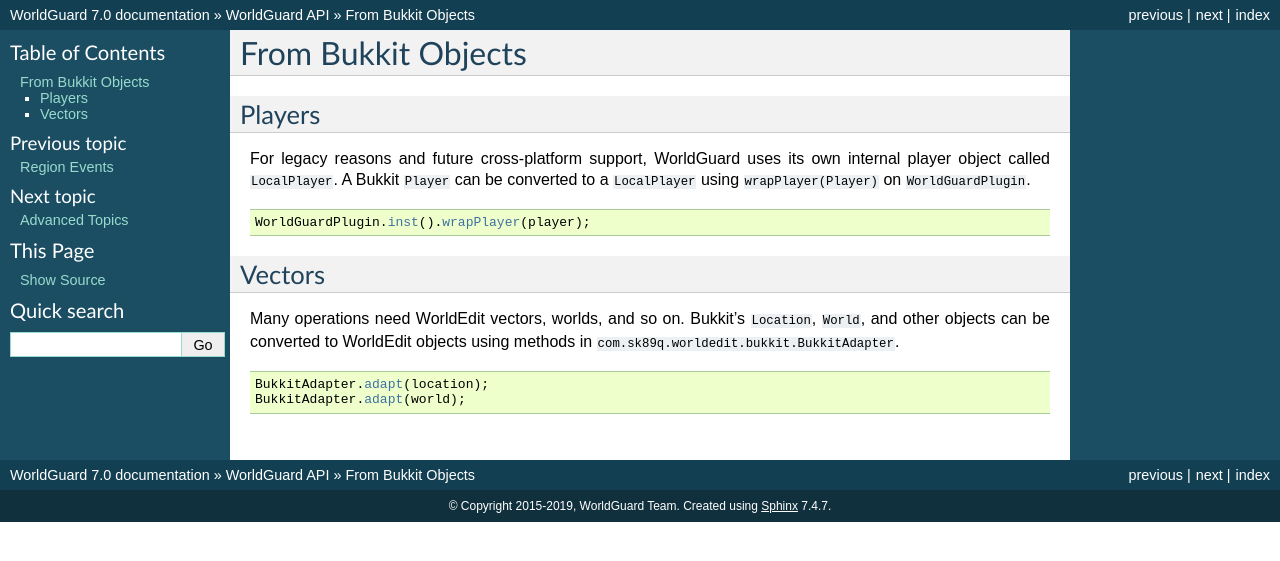
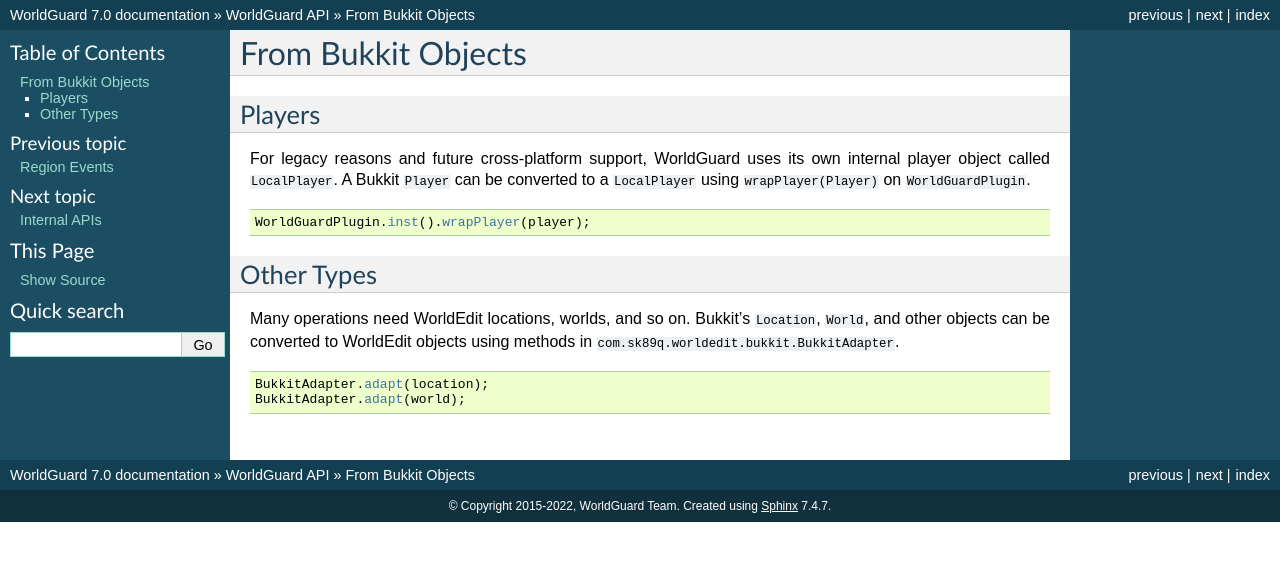
Before and after one commit to aurorasmiles/WorldGuardDocs, a Sphinx documentation site: the page built from source/developer/native-objects.rst, in a window 1280 px wide. Shown: the top 561 px of the page. Built offline with Sphinx 7.4.7, drawn with Linux system fonts in a browser that asks for light colours.

Commit message:
Make internal apis explicit.
Also some housekeeping.

```diff
--- a/source/conf.py
+++ b/source/conf.py
@@ -14,6 +14,7 @@
 
 import sys
 import os
+import datetime
 
 # If extensions (or modules to document with autodoc) are in another directory,
 # add these directories to sys.path here. If the directory is relative to the
@@ -48,7 +49,7 @@
 
 # General information about the project.
 project = u'WorldGuard'
-copyright = u'2015-2019, WorldGuard Team'
+copyright = u'2015-' + str(datetime.date.today().year) + u', WorldGuard Team'
 
 # The version info for the project you're documenting, acts as replacement for
 # |version| and |release|, also used in various other places throughout the
@@ -296,7 +297,7 @@
 epub_title = u'WorldGuard Documentation'
 epub_author = u'WorldGuard Team'
 epub_publisher = u'WorldGuard Team'
-epub_copyright = u'2019, WorldGuard Team'
+epub_copyright = str(datetime.date.today().year) + u', WorldGuard Team'
 
 # The basename for the epub file. It defaults to the project name.
 #epub_basename = u'WorldGuard Documentation'
--- a/source/developer/index.rst
+++ b/source/developer/index.rst
@@ -11,3 +11,4 @@
     dependency
     regions/index
     native-objects
+    internal-apis
--- a/source/developer/native-objects.rst
+++ b/source/developer/native-objects.rst
@@ -11,10 +11,10 @@
 
     WorldGuardPlugin.inst().wrapPlayer(player);
 
-Vectors
-=======
+Other Types
+===========
 
-Many operations need WorldEdit vectors, worlds, and so on. Bukkit's ``Location``, ``World``, and other objects can be converted to WorldEdit objects using methods in ``com.sk89q.worldedit.bukkit.BukkitAdapter``.
+Many operations need WorldEdit locations, worlds, and so on. Bukkit's ``Location``, ``World``, and other objects can be converted to WorldEdit objects using methods in ``com.sk89q.worldedit.bukkit.BukkitAdapter``.
 
 .. code-block:: java
 
```
Also changed, not shown: source/developer/dependency.rst (+7 -4 lines), source/developer/internal-apis.rst (added, +15 -0 lines).
